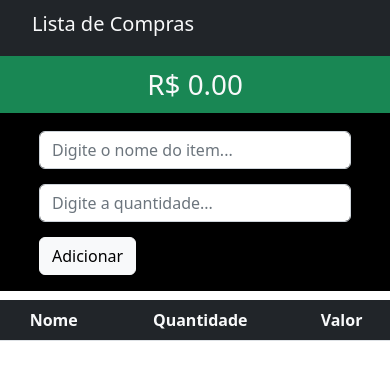
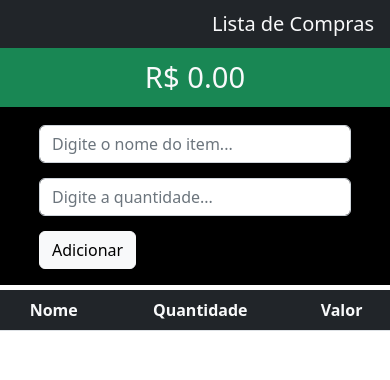
Before and after one commit to mooizabaatista/lista-compras, a React (Create React App) app: page / in a window 390 px wide. Shown: the top 380 px of the page. Built offline with nearby package versions, Linux system fonts and the light colour scheme; some icons are missing.

Commit message:
modificacoes

```diff
--- a/src/App.css
+++ b/src/App.css
@@ -50,7 +50,7 @@ body{
     }
 
     .table-items {
-         padding-top: 200px; /* ajuste o valor para corresponder à altura do elemento fixo */
+         padding-top: 190px; /* ajuste o valor para corresponder à altura do elemento fixo */
          z-index: 1;
     }
 
@@ -59,12 +59,20 @@ body{
     }
 
     i {
-        font-size: 11px!important;
+        font-size: 10px!important;
         font-weight: bold!important;
     }
 
     .valor {
         font-size: 0.9em;
+    }
+
+    .total {
+        font-size: 1.35em!important;
+    }
+
+    td {
+        border: none!important;
     }
 }
 
--- a/src/App.js
+++ b/src/App.js
@@ -138,8 +138,8 @@ function App() {
         <div className="bg-dark">
           <div className="row">
             <div className="col-12">
-              <header className="header text-light bg-dark py-2">
-                <h1 className="mx-3 my-1 fs-5"><i className="fal fa-shopping-cart fs-5 me-3 "></i> Lista de Compras </h1>
+              <header className="header text-light bg-dark pt-2 d-flex justify-content-between align-items-center">
+                <i className="fal fa-shopping-cart fs-5 me-3 ms-3"></i> <h1 className="mx-3 my-1 fs-5"> Lista de Compras </h1>
               </header>
             </div>
           </div>
@@ -148,7 +148,7 @@ function App() {
           <div className="row my-2">
             <div className="col-12">
               <div className="total text-light py-2 text-center bg-success">
-                <h1 className="mx-3 my-1 fs-1">R$ {total.toFixed(2)}</h1>
+                <h1 className="mx-3 my-1 fs-1 total">R$ {total.toFixed(2)}</h1>
               </div>
             </div>
           </div>
@@ -181,8 +181,8 @@ function App() {
                 return (
                   <>
                     <tr>
-                      <td className="nome-item">{item.nome}</td>
-                      <td className="d-flex justify-content-center align-items-center item-qtd">
+                      <td className="nome-item p-2">{item.nome}</td>
+                      <td className="d-flex justify-content-center align-items-center item-qtd ">
                         <i className="fal fa-minus  bg-primary p-2 rounded text-light" onClick={(e) => handleDiminuiQtd(key)}></i> &nbsp;
                         <div>
                           <span className="badge bg-secondary fs-5" onClick={(e) => { handleDoubleClick(e, key) }}>{item.qtd}</span>
```
